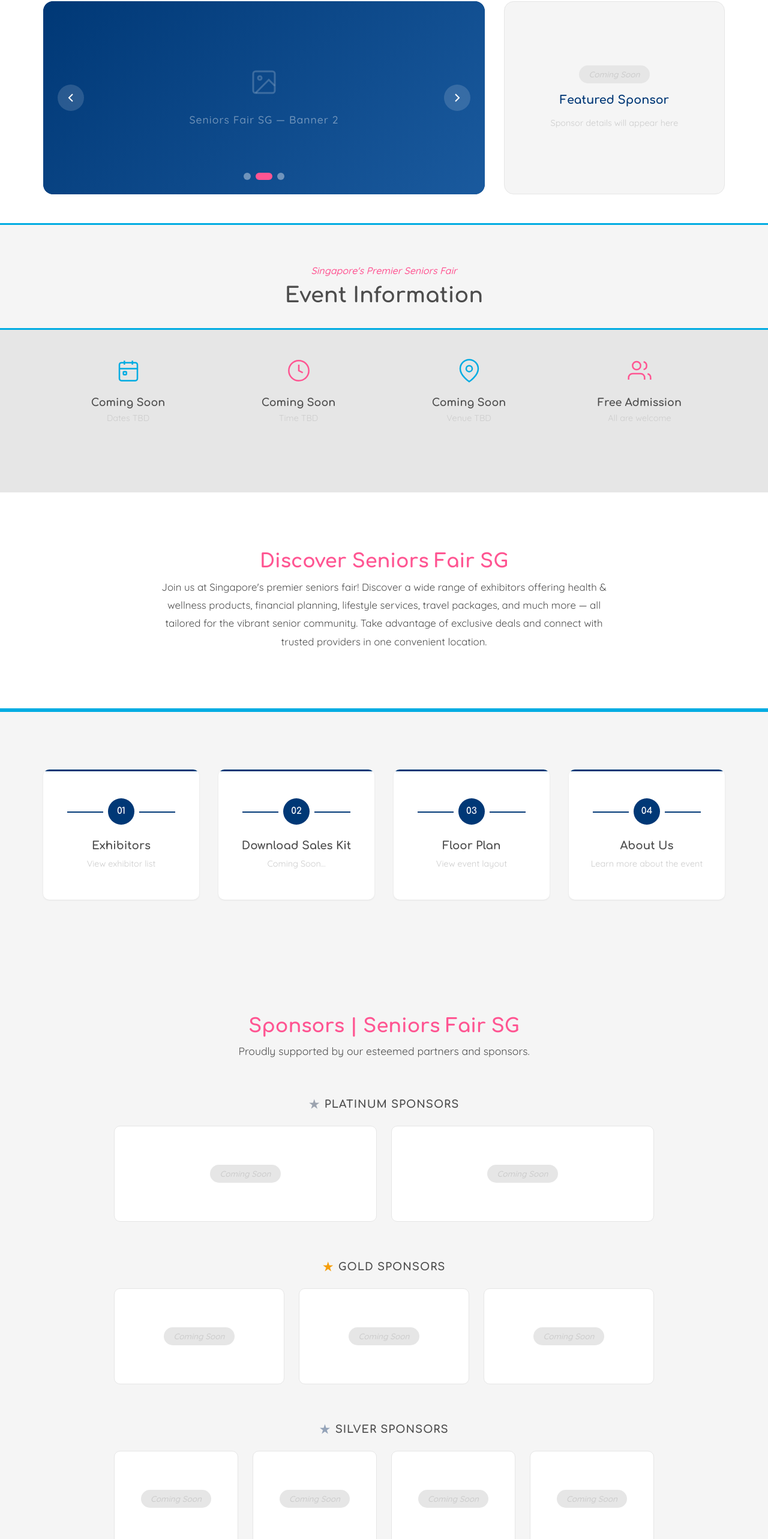
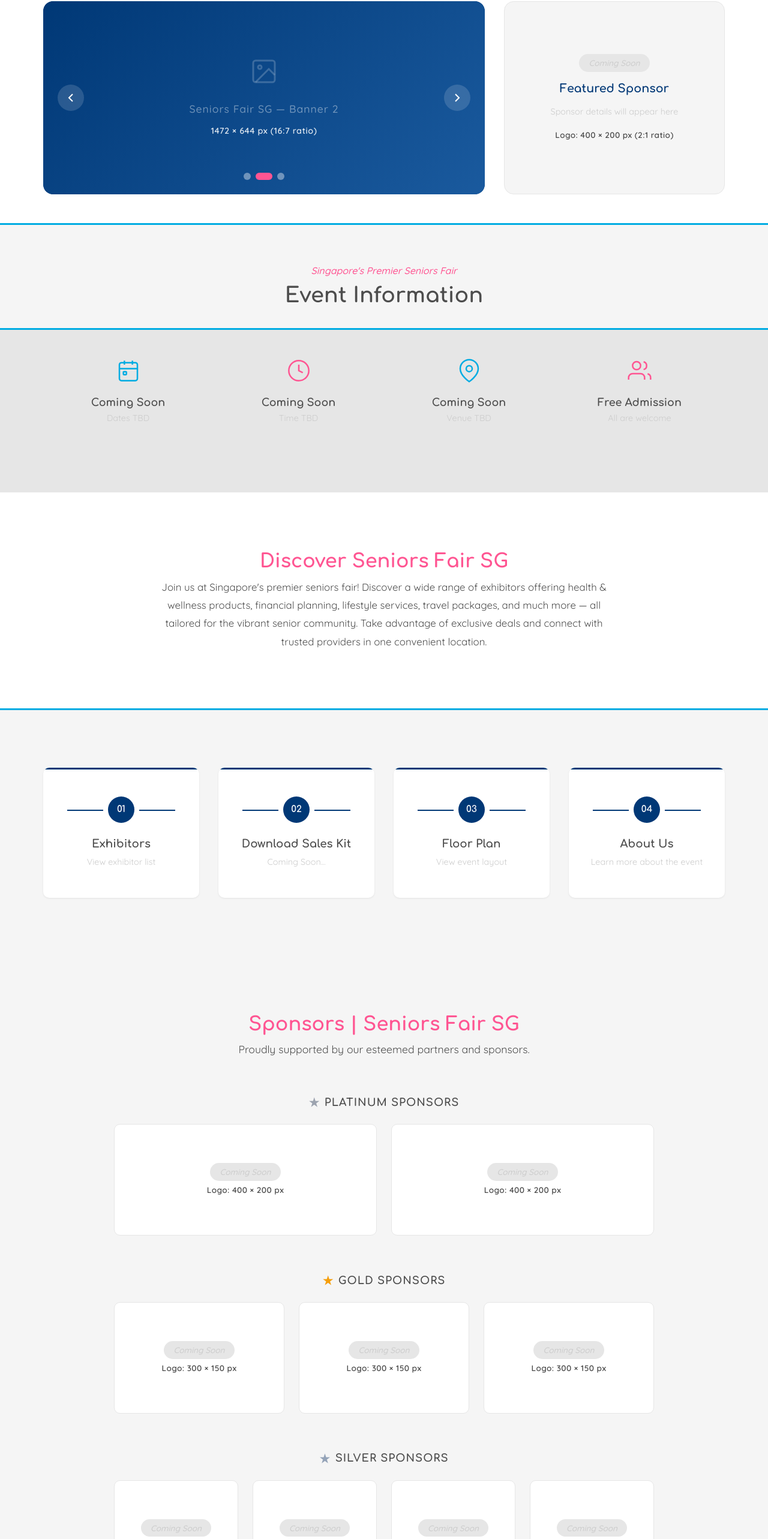
Before and after one commit to asdf154/long_senior_fair_frontend, a React (Vite) app: page / in a window 1280 px wide. Shown: the part 165-2731 px from the top of the page at 60% size. Built offline with nearby package versions, Linux system fonts and the light colour scheme.

Commit message:
feat: add initial Home, Exhibitors, and FloorPlan pages with new Carousel component and associated styling.

```diff
--- a/src/components/Carousel.css
+++ b/src/components/Carousel.css
@@ -42,6 +42,14 @@
     font-size: 1.1rem;
     font-weight: 500;
     letter-spacing: 1px;
+}
+
+.carousel__placeholder-size {
+    font-size: 0.9rem !important;
+    font-weight: 600 !important;
+    letter-spacing: 0.5px !important;
+    color: rgba(255, 255, 255, 0.85);
+    margin-top: -4px;
 }
 
 /* Dots */
--- a/src/components/Carousel.jsx
+++ b/src/components/Carousel.jsx
@@ -5,9 +5,9 @@ const Carousel = ({ slides = [], autoPlayInterval = 4000 }) => {
     const [current, setCurrent] = useState(0);
 
     const defaultSlides = [
-        { id: 1, label: 'Seniors Fair SG — Banner 1' },
-        { id: 2, label: 'Seniors Fair SG — Banner 2' },
-        { id: 3, label: 'Seniors Fair SG — Banner 3' },
+        { id: 1, label: 'Seniors Fair SG — Banner 1', size: '1472 × 644 px (16:7 ratio)' },
+        { id: 2, label: 'Seniors Fair SG — Banner 2', size: '1472 × 644 px (16:7 ratio)' },
+        { id: 3, label: 'Seniors Fair SG — Banner 3', size: '1472 × 644 px (16:7 ratio)' },
     ];
 
     const items = slides.length > 0 ? slides : defaultSlides;
@@ -38,6 +38,7 @@ const Carousel = ({ slides = [], autoPlayInterval = 4000 }) => {
                                     </svg>
                                 </div>
                                 <span>{slide.label || `Image ${index + 1}`}</span>
+                                {slide.size && <span className="carousel__placeholder-size">{slide.size}</span>}
                             </div>
                         )}
                     </div>
--- a/src/index.css
+++ b/src/index.css
@@ -222,6 +222,14 @@ select {
   font-style: italic;
 }
 
+.placeholder-size-label {
+  display: block;
+  font-size: 0.85rem;
+  color: var(--color-dark-gray);
+  font-weight: 600;
+  letter-spacing: 0.4px;
+}
+
 /* ===== RESPONSIVE BREAKPOINTS ===== */
 /* Tablet: 768px */
 /* Mobile: 480px */
--- a/src/pages/Exhibitors.jsx
+++ b/src/pages/Exhibitors.jsx
@@ -22,7 +22,7 @@ const Exhibitors = () => {
                             <div className="exhibitors__booth-image">
                                 <div className="exhibitors__booth-placeholder">
                                     <span>3x3 Booth</span>
-                                    <span className="exhibitors__booth-sub">Image Placeholder</span>
+                                    <span className="exhibitors__booth-sub">Photo: 560 × 350 px (16:10)</span>
                                 </div>
                             </div>
                             <div className="exhibitors__booth-info">
@@ -42,7 +42,7 @@ const Exhibitors = () => {
                             <div className="exhibitors__booth-image">
                                 <div className="exhibitors__booth-placeholder">
                                     <span>6x9 Booth</span>
-                                    <span className="exhibitors__booth-sub">Image Placeholder</span>
+                                    <span className="exhibitors__booth-sub">Photo: 560 × 350 px (16:10)</span>
                                 </div>
                             </div>
                             <div className="exhibitors__booth-info">
--- a/src/pages/FloorPlan.jsx
+++ b/src/pages/FloorPlan.jsx
@@ -66,6 +66,7 @@ const FloorPlan = () => {
                                     <line x1="15" y1="3" x2="15" y2="21" />
                                 </svg>
                                 <span>Floor Plan Image</span>
+                                <span className="placeholder-size-label">800 × 600 px (4:3 ratio)</span>
                                 <span className="coming-soon-badge">Coming Soon</span>
                             </div>
                         </div>
--- a/src/pages/Home.css
+++ b/src/pages/Home.css
@@ -122,7 +122,6 @@
 .home__actions {
     background: var(--color-light-bg);
     padding: var(--space-4xl) 0;
-    border-top: 3px solid var(--color-sky-blue);
 }
 
 .home__actions-grid {
@@ -271,8 +270,10 @@
     border-radius: var(--radius-md);
     padding: var(--space-3xl) var(--space-xl);
     display: flex;
+    flex-direction: column;
     align-items: center;
     justify-content: center;
+    gap: var(--space-xs);
     min-height: 120px;
 }
 
--- a/src/pages/Home.jsx
+++ b/src/pages/Home.jsx
@@ -16,6 +16,7 @@ const Home = () => {
                             <span className="coming-soon-badge">Coming Soon</span>
                             <h3>Featured Sponsor</h3>
                             <p>Sponsor details will appear here</p>
+                            <span className="placeholder-size-label">Logo: 400 × 200 px (2:1 ratio)</span>
                         </div>
                     </div>
                 </div>
@@ -118,9 +119,11 @@ const Home = () => {
                         <div className="home__sponsor-grid home__sponsor-grid--large">
                             <div className="home__sponsor-placeholder">
                                 <span className="coming-soon-badge">Coming Soon</span>
+                                <span className="placeholder-size-label">Logo: 400 × 200 px</span>
                             </div>
                             <div className="home__sponsor-placeholder">
                                 <span className="coming-soon-badge">Coming Soon</span>
+                                <span className="placeholder-size-label">Logo: 400 × 200 px</span>
                             </div>
                         </div>
                     </div>
@@ -133,12 +136,15 @@ const Home = () => {
                         <div className="home__sponsor-grid">
                             <div className="home__sponsor-placeholder">
                                 <span className="coming-soon-badge">Coming Soon</span>
+                                <span className="placeholder-size-label">Logo: 300 × 150 px</span>
                             </div>
                             <div className="home__sponsor-placeholder">
                                 <span className="coming-soon-badge">Coming Soon</span>
+                                <span className="placeholder-size-label">Logo: 300 × 150 px</span>
                             </div>
                             <div className="home__sponsor-placeholder">
                                 <span className="coming-soon-badge">Coming Soon</span>
+                                <span className="placeholder-size-label">Logo: 300 × 150 px</span>
                             </div>
                         </div>
                     </div>
@@ -151,15 +157,19 @@ const Home = () => {
                         <div className="home__sponsor-grid home__sponsor-grid--small">
                             <div className="home__sponsor-placeholder">
                                 <span className="coming-soon-badge">Coming Soon</span>
+                                <span className="placeholder-size-label">Logo: 200 × 100 px</span>
                             </div>
                             <div className="home__sponsor-placeholder">
                                 <span className="coming-soon-badge">Coming Soon</span>
+                                <span className="placeholder-size-label">Logo: 200 × 100 px</span>
                             </div>
                             <div className="home__sponsor-placeholder">
                                 <span className="coming-soon-badge">Coming Soon</span>
+                                <span className="placeholder-size-label">Logo: 200 × 100 px</span>
                             </div>
                             <div className="home__sponsor-placeholder">
                                 <span className="coming-soon-badge">Coming Soon</span>
+                                <span className="placeholder-size-label">Logo: 200 × 100 px</span>
                             </div>
                         </div>
                     </div>
@@ -186,6 +196,7 @@ const Home = () => {
                                     <path d="M21 15l-5-5L5 21" />
                                 </svg>
                                 <span>Event Highlights Photo</span>
+                                <span className="placeholder-size-label">600 × 375 px (16:10 ratio)</span>
                             </div>
                         </div>
                     </div>
```
